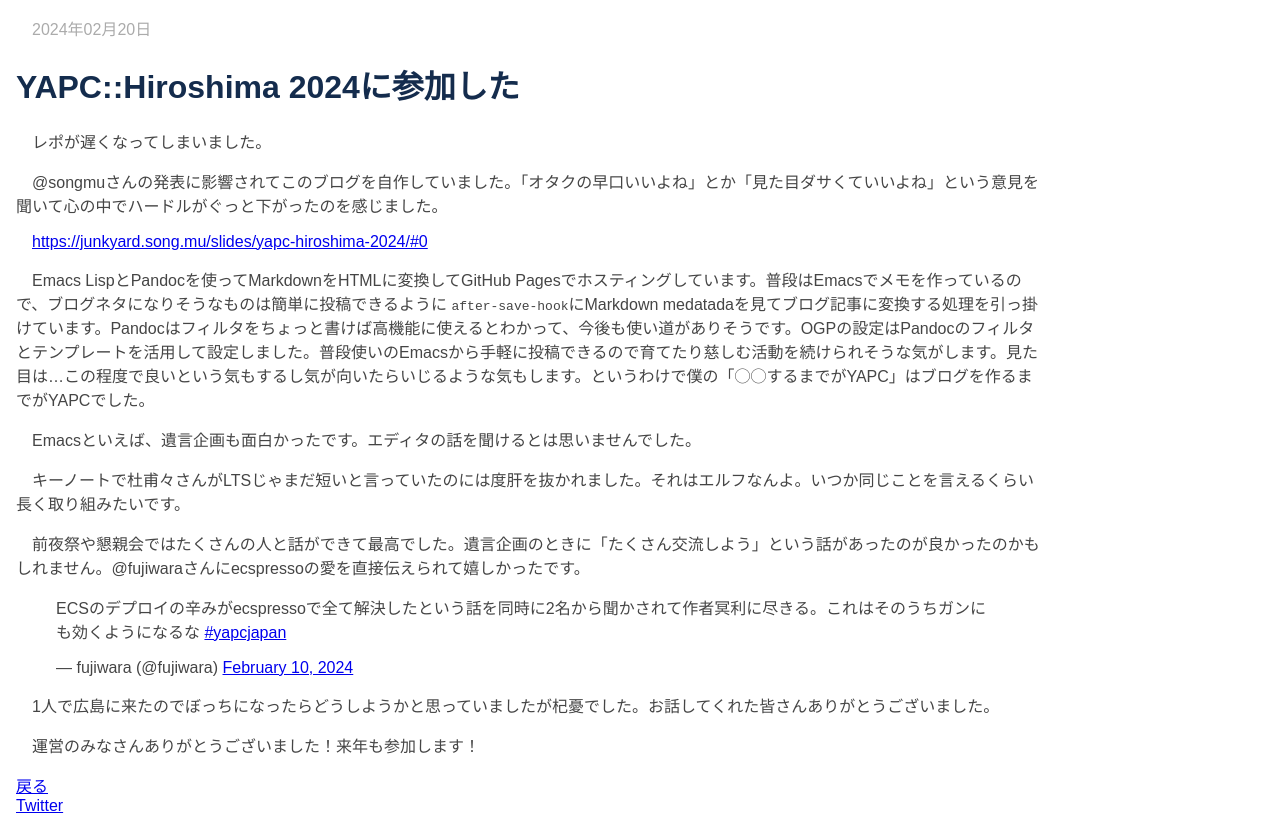
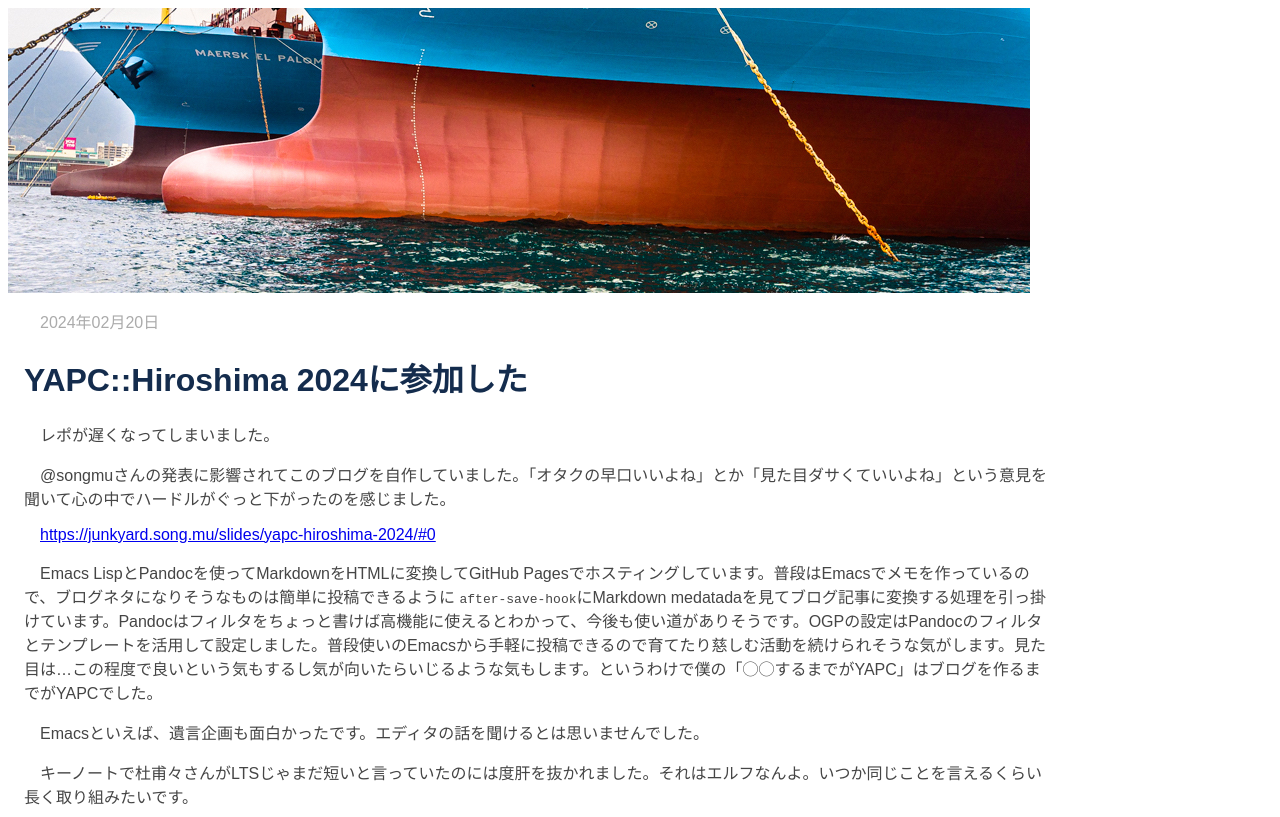
Before and after one commit to roronya/blog, a plain HTML site: page docs/202402202030.html in a window 1280 px wide. Shown: the top 817 px of the page. Drawn offline with Linux system fonts and the light colour scheme; a web font is replaced by a local one.

Commit message:
add header image

```diff
--- a/docs/202402202030.html
+++ b/docs/202402202030.html
@@ -34,6 +34,13 @@
     <meta name="viewport" content="width=device-width, initial-scale=1">
   </head>
   <body>
+    <header>
+       <picture>
+        <source media="(min-width: 1024px)" srcset="/blog/images/large-header.jpg">
+        <source media="(min-width: 400px)" srcset="/blog/images/middle-header.jpg">
+        <img src="/blog/images/small-header.jpg" />
+      </picture>
+    </header>
     <main>
       <p class="date">2024年02月20日</p>
       <h1 id="yapchiroshima-2024に参加した">YAPC::Hiroshima
--- a/docs/style.css
+++ b/docs/style.css
@@ -1,6 +1,6 @@
-body {
+main {
   max-width: 1024px;
-  margin: 16px;
+  margin: 0 16px 16px 16px;
   font-family: "M PLUS 2", sans-serif;
   font-optical-sizing: auto;
   font-weight: 400;
```
Also changed, not shown: docs/index.html (+7 -0 lines), templates/article.html (+7 -0 lines), templates/top.html (+7 -0 lines), docs/images/large-header.jpg (added), docs/images/middle-header.jpg (added), docs/images/small-header.jpg (added).
